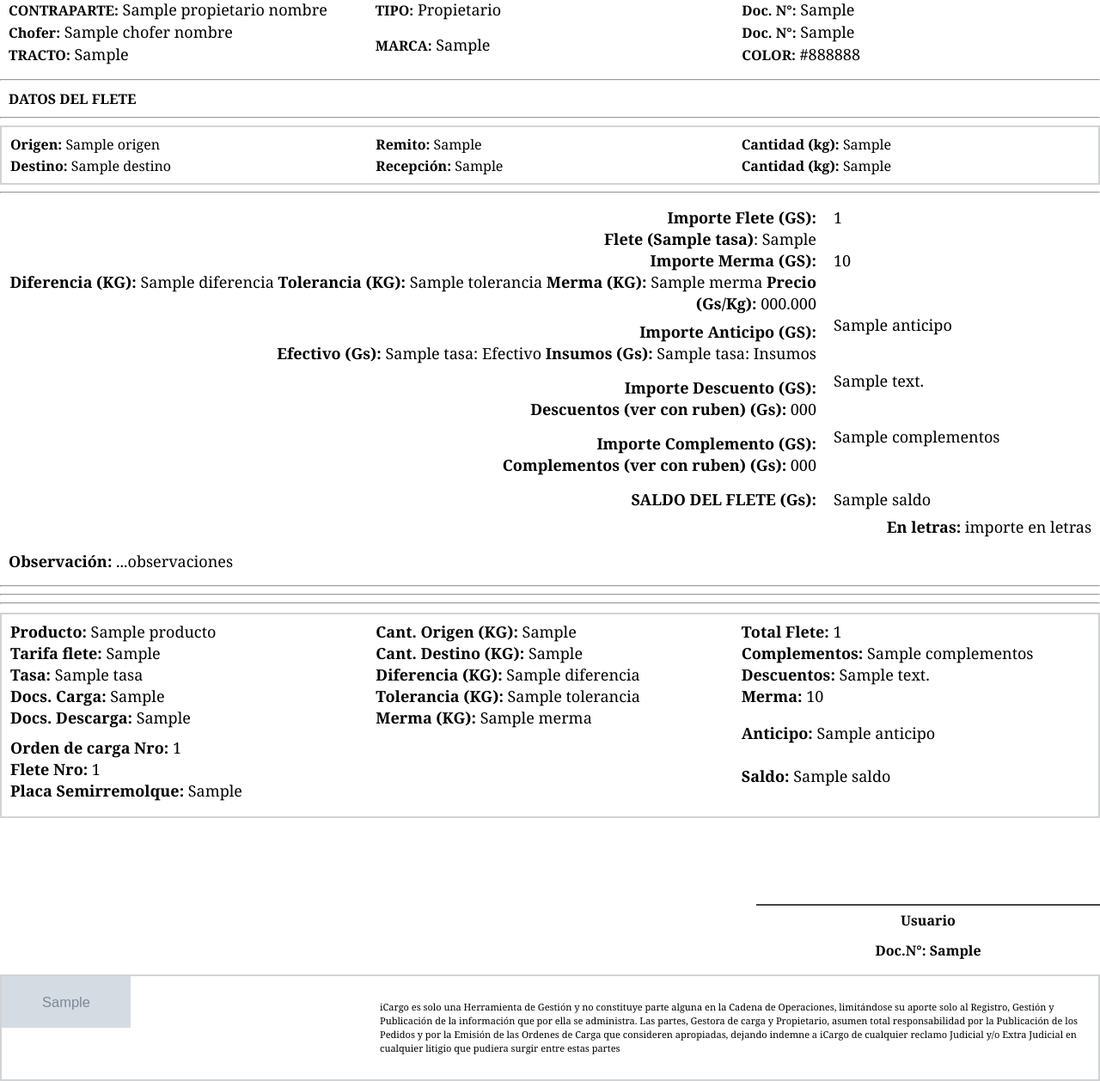
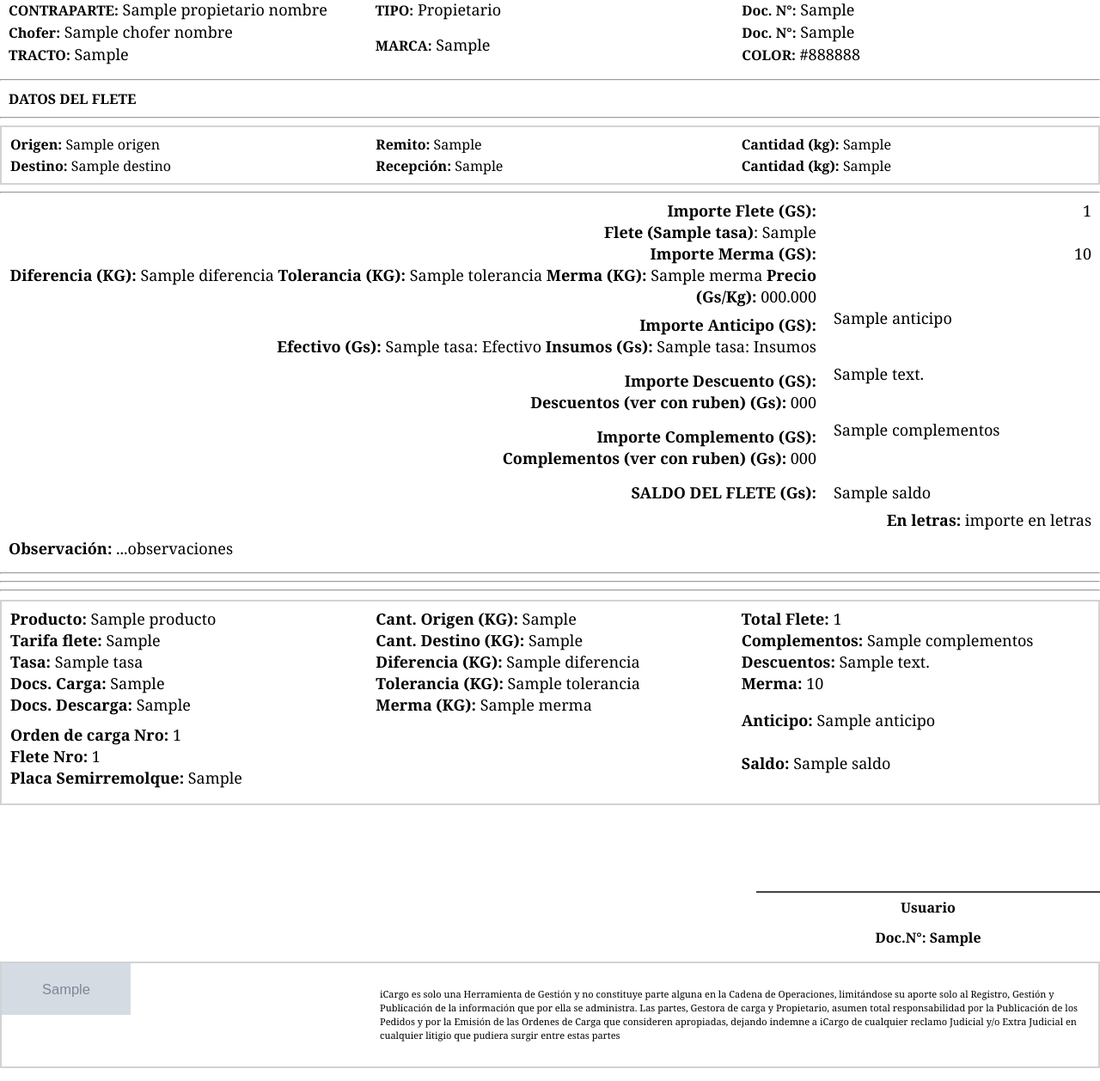
Before and after one commit to marceloalvarezcds/icargo-backend, a Python web app: template app/templates/pdf_resumen.html in a window 1280 px wide. Shown: the part 228-1486 px from the top of the page at 86% size. Run offline with Jinja, Linux system fonts and the light colour scheme; the template is opened without the code that fills it: most values are stand-ins (such as "Sample title", 1, 10 or a date in 2020); grey boxes marked "Sample" are stand-in pictures.

Commit message:
fix flete pdf

```diff
--- a/app/templates/pdf_resumen.html
+++ b/app/templates/pdf_resumen.html
@@ -41,6 +41,14 @@
 
       .flex1 {
         flex: 1;
+      }
+
+      .flex2 {
+        flex: 2;
+      }
+
+      .flex3 {
+        flex: 3;
       }
 
       .firma-container {
@@ -354,25 +362,29 @@
 
       <div class="table">
 
-        <div class="flex1 td">
+        <div class="flex3">
 
-          <div class="table">
-            <div class="half">
           <p class="fs4 lh3 end">
             <span class="bold">Importe Flete (GS): </span>
           </p>
           <p class="fs4 lh3 end">
             <span class="bold">Flete ({{tasa}})</span>: {{tarifa_flete}}
           </p>
+
         </div>
 
-            <div>
-              <p class="fs4 lh3 end"><span>{{total_flete}}</span></p>
-            </div>
+        <div class="flex1">
+          <p class="fs4 lh3 end">
+            <span>{{total_flete}}</span>
+          </p>
         </div>
 
-          <div class="table" >
-            <div class="half">
+      </div>
+
+      <div class="table">
+
+        <div class="flex3">
+
           <p class="fs4 lh3 end">
             <span class="bold">Importe Merma (GS): </span>
           </p>
@@ -382,13 +394,19 @@
             <span class="bold">Merma (KG): </span>{{merma}}
             <span class="bold">Precio (Gs/Kg): </span> 000.000
           </p>
+
+        </div>
+
+        <div class="flex1">
+          <p class="fs4 lh3 end">
+            <span>{{merma_total}}</span>
+          </p>
+        </div>
+
       </div>
 
       <div>
-              <p class="fs4 lh3 end"><span>{{merma_total}}</span></p>
-            </div>
-          </div>
-
+      <div>
         <div class="table">
             <div class="td half">
               <p class="fs4 lh3 end">
```
Lines whose indentation alone changed are shown as unchanged.
